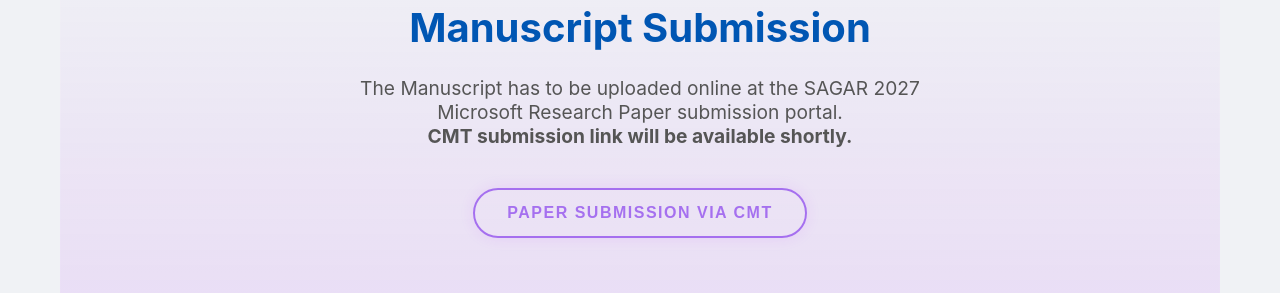
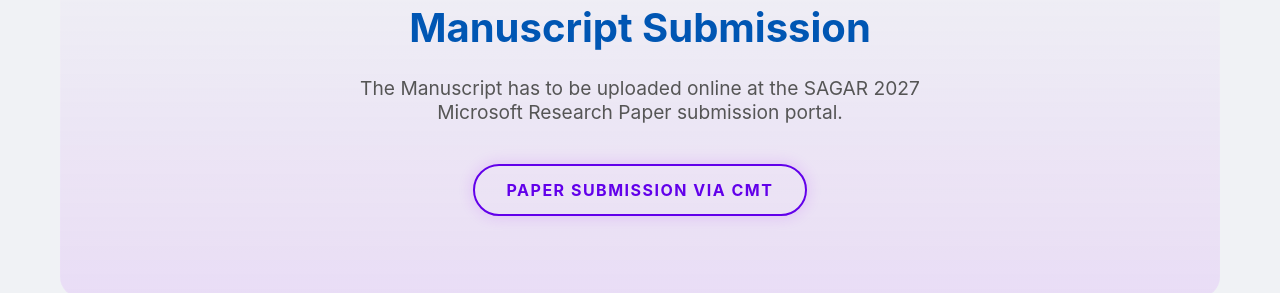
Before and after one commit to AlienMinus/ABIT-Conference_Paper, a React (Vite) app: page /for-authors/paper-submission in a window 1280 px wide. Shown: the part 3140-3433 px from the top of the page. Built offline with nearby package versions, Linux system fonts and the light colour scheme.

Commit message:
minor fix

```diff
--- a/src/components/ForAuthors/CameraReady/CameraReady.jsx
+++ b/src/components/ForAuthors/CameraReady/CameraReady.jsx
@@ -12,7 +12,7 @@
       <div className="cr-header">
         <h1>{header.title}</h1>
         <p dangerouslySetInnerHTML={{ __html: header.description }} />
-        <button className="cr-btn" disabled style={{ cursor: 'not-allowed', opacity: 0.5 }}>{header.buttonText}</button>
+        <a href={header.buttonLink} target="_blank" rel="noopener noreferrer" className="cr-btn">{header.buttonText}</a>
       </div>
 
         <UnderConstruction/>
--- a/src/components/ForAuthors/PaperSubmission/PaperSubmission.jsx
+++ b/src/components/ForAuthors/PaperSubmission/PaperSubmission.jsx
@@ -86,7 +86,7 @@
         <h2>{footer.title}</h2>
         <p dangerouslySetInnerHTML={{ __html: footer.description }}></p>
         <div className="ps-actions">
-          <button className="ps-btn" disabled style={{ cursor: 'not-allowed', opacity: 0.5 }}>{footer.buttonText}</button>
+          <a href={footer.buttonLink} target="_blank" rel="noopener noreferrer" className="ps-btn">{footer.buttonText}</a>
         </div>
       </div>
     </div>
--- a/src/data/cameraReady.json
+++ b/src/data/cameraReady.json
@@ -1,9 +1,9 @@
 {
   "header": {
     "title": "Camera Ready Submission",
-    "description": "Carefully follow these instructions to prepare and submit your final, camera-ready paper in accordance with Springer formatting and submission requirements (Subject to Final Approval). Ensure all revisions, copyright, and compliance checks are completed before the final upload. <br/><strong>CMT submission link will be available shortly.</strong>",
+    "description": "Carefully follow these instructions to prepare and submit your final, camera-ready paper in accordance with Springer formatting and submission requirements (Subject to Final Approval). Ensure all revisions, copyright, and compliance checks are completed before the final upload.",
     "buttonText": "Submit Camera Ready",
-    "buttonLink": "#"
+    "buttonLink": "https://cmt3.research.microsoft.com/SAGAR2027"
   },
   "steps": {
     "title": "Submission Steps",
--- a/src/data/committee.json
+++ b/src/data/committee.json
@@ -168,7 +168,7 @@
           { "name": "Prof. Anjali Mohapatra", "affiliation": "IIIT Bhubaneswar" },
           { "name": "Prof. Pravat Ranjan Pati", "affiliation": "Mechanical Engineering, Graphic Era-DU Dehradun, Uttarakhand, India" },
           { "name": "Prof. Prakash Kumar Sarangi", "affiliation": "Department of CSE (AI & ML), Vardhaman College of Engineering, Hyderabad" },
-          { "name": "Prof. Suvendu Sahoo", "affiliation": "VIT, Chennai" },
+          { "name": "Prof. Subhendu Sahoo", "affiliation": "VIT, Chennai" },
           { "name": "Prof. Amaresh Gantayat", "affiliation": "SOA-DU, Odisha" },
           { "name": "Prof. Bhabasis Mohapatra", "affiliation": "SOA-DU, Odisha" },
           { "name": "Prof. Abhijeet Choudhury", "affiliation": "SOA-DU, Odisha" },
--- a/src/data/paperSubmission.json
+++ b/src/data/paperSubmission.json
@@ -106,8 +106,8 @@
   },
   "footer": {
     "title": "Manuscript Submission",
-    "description": "The Manuscript has to be uploaded online at the SAGAR 2027 Microsoft Research Paper submission portal. <br/><strong>CMT submission link will be available shortly.</strong>",
+    "description": "The Manuscript has to be uploaded online at the SAGAR 2027 Microsoft Research Paper submission portal.",
     "buttonText": "Paper Submission via CMT",
-    "buttonLink": "#"
+    "buttonLink": "https://cmt3.research.microsoft.com/SAGAR2027"
   }
 }
```
